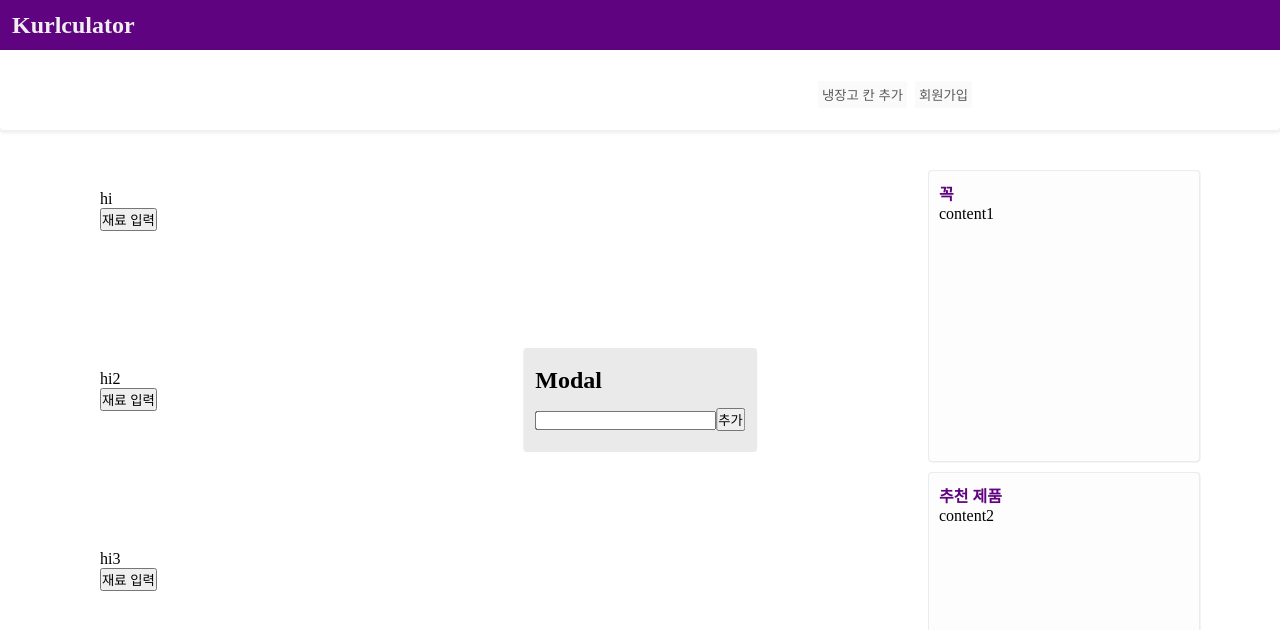
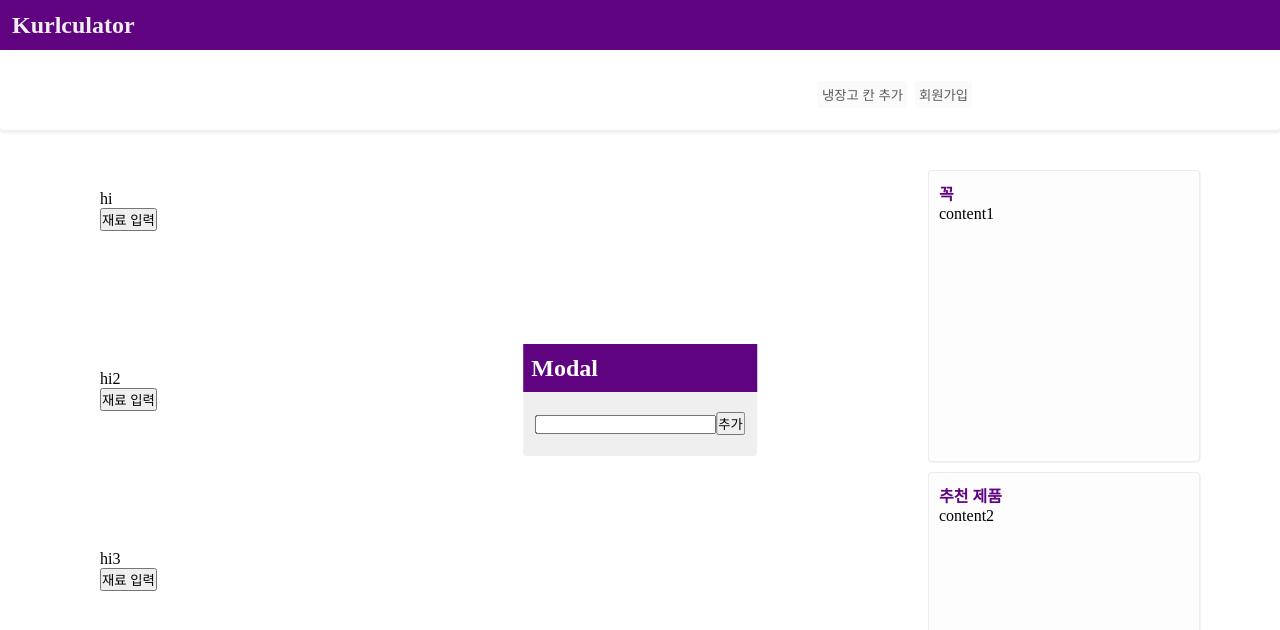
Before and after one commit to take-care-of-refrigerator/flask_react, a React app in the folder client/: page /frige in a window 1280 px wide. Both pictures are taken after a click on the button "냉장고 칸 추가". Shown: the top 630 px of the page. Built offline with nearby package versions, Linux system fonts and the light colour scheme.

Commit message:
Add: modal 수정중

```diff
--- a/client/src/routes/components/InputBox/SignIn.tsx
+++ b/client/src/routes/components/InputBox/SignIn.tsx
@@ -20,7 +20,7 @@ const SignIn = () => {
     })
   }
   return (
-    <div>
+    <LoginContainer>
       <form onSubmit={onSubmit}>
         <div>
           아이디:
@@ -43,10 +43,22 @@ const SignIn = () => {
             onChange={(event) => setPassword(event.currentTarget.value)}
           />
         </div>
-        <button type="submit">로그인</button>
+        <LoginButton type="submit">로그인</LoginButton>
       </form>
-    </div>
+    </LoginContainer>
   );
 };
 
 export default SignIn;
+
+const LoginContainer = styled.div`
+  width: 200px;
+  height: 200px;
+`
+
+const LoginButton = styled.button`
+  border: none;
+  background-color: white;
+  padding: 4px;
+  border-radius: 4px;
+`
--- a/client/src/routes/components/Modal/index.tsx
+++ b/client/src/routes/components/Modal/index.tsx
@@ -6,27 +6,35 @@ interface Props {
 
 const Modal = ({ children }: Props) => {
   return (
-    <ModalBox onClick={(event) => event.stopPropagation()}>
+    <ModalContainer onClick={(event) => event.stopPropagation()}>
       <ModalTitle>Modal</ModalTitle>
+      <ModalBox>
       {children}
-    </ModalBox>
+      </ModalBox>
+    </ModalContainer>
   );
 };
 
 export default Modal;
 
 const ModalTitle = styled.h1`
-  background-color: #eaeaea;
-  color: black;
+  background-color: #5F0380;
+  width: 100%;
+  padding: 4px 8px;
+  box-sizing: border-box;
+  color: white;
 `
 
-const ModalBox = styled.div`
+const ModalContainer = styled.div`
   z-index: 9999;
-  background-color: #eaeaea;
+  background-color: #efefef;
   position: fixed;
   top: 50%;
   left: 50%;
   transform: translate(-50%, -50%);
   border-radius: 4px;
+`;
+
+const ModalBox = styled.div`
   padding: 12px;
-`;
+`
```
